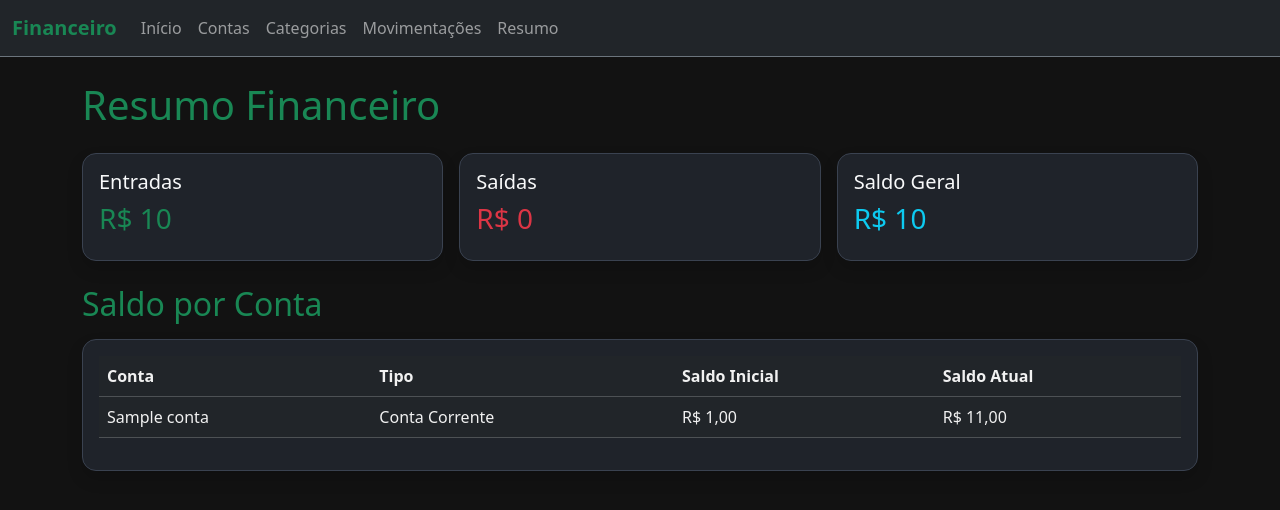
After one commit to Francielp2/Sistema-financeiro-django, a Django app: page /resumo/ in a window 1280 px wide. The commit adds this page. Shown: the top 510 px of the page. Run offline with Django 5.2, Linux system fonts and the light colour scheme; tables that the repository leaves empty hold one stand-in row (values such as "Sample post").

Commit message:
Implementação de resumos financeiros e calculo de saldo simples

```diff
--- a/financeiro/models.py
+++ b/financeiro/models.py
@@ -26,6 +26,26 @@ class Conta(models.Model):
 
     def __str__(self):
         return self.nome
+
+    @property
+    def saldo_atual(self):
+        entradas = self.movimentacoes_destino.filter(tipo='entrada').aggregate(
+            total=models.Sum('valor')
+        )['total'] or 0
+
+        saidas = self.movimentacoes_origem.filter(tipo='saida').aggregate(
+            total=models.Sum('valor')
+        )['total'] or 0
+
+        transferencias_recebidas = self.movimentacoes_destino.filter(tipo='transferencia').aggregate(
+            total=models.Sum('valor')
+        )['total'] or 0
+
+        transferencias_enviadas = self.movimentacoes_origem.filter(tipo='transferencia').aggregate(
+            total=models.Sum('valor')
+        )['total'] or 0
+
+        return self.saldo_inicial + entradas - saidas + transferencias_recebidas - transferencias_enviadas
 
 
 class Categoria(models.Model):
@@ -125,6 +145,18 @@ class Movimentacao(models.Model):
                 raise ValidationError(
                     'A conta de origem e destino não podem ser iguais.')
 
+        if self.tipo == 'saida':
+            if self.conta_origem.saldo_atual < self.valor:
+                raise ValidationError(
+                    'Saldo insuficiente para realizar esta saída.'
+                )
+
+        if self.tipo == 'transferencia':
+            if self.conta_origem.saldo_atual < self.valor:
+                raise ValidationError(
+                    'Saldo insuficiente para realizar esta transferência.'
+                )
+
     def save(self, *args, **kwargs):
         agora = timezone.localtime()
 
--- a/financeiro/templates/financeiro/contas/detalhes_conta.html
+++ b/financeiro/templates/financeiro/contas/detalhes_conta.html
@@ -16,6 +16,9 @@ Detalhes da Conta
         </p>
         <p class="text-light">
             <strong>Saldo inicial:</strong> R$ {{ conta.saldo_inicial }}
+        </p>
+        <p class="text-light">
+            <strong>Saldo atual:</strong> R$ {{ conta.saldo_atual }}
         </p>
         <p class="text-light">
             <strong>Status:</strong>
--- a/financeiro/templates/financeiro/contas/listar_contas.html
+++ b/financeiro/templates/financeiro/contas/listar_contas.html
@@ -24,6 +24,7 @@ Contas
                     <th>Nome</th>
                     <th>Tipo</th>
                     <th>Saldo Inicial</th>
+                    <th>Saldo Atual</th>
                     <th>Status</th>
                     <th>Ações</th>
                 </tr>
@@ -41,6 +42,8 @@ Contas
                     <td>
                         R$ {{ conta.saldo_inicial }}
                     </td>
+
+                    <td>R$ {{ conta.saldo_atual }}</td>
 
                     <td>
                         {% if conta.ativa %}
--- /dev/null
+++ b/financeiro/templates/financeiro/resumo_financeiro.html
@@ -0,0 +1,76 @@
+{% extends 'base.html' %}
+
+{% block title %}
+Resumo Financeiro
+{% endblock %}
+
+{% block content %}
+
+<h1 class="text-success mb-4">Resumo Financeiro</h1>
+
+<div class="row g-3 mb-4">
+
+    <div class="col-md-4">
+        <div class="card bg-dark border-secondary shadow">
+            <div class="card-body">
+                <h5 class="text-light">Entradas</h5>
+                <h3 class="text-success">R$ {{ total_entradas }}</h3>
+            </div>
+        </div>
+    </div>
+
+    <div class="col-md-4">
+        <div class="card bg-dark border-secondary shadow">
+            <div class="card-body">
+                <h5 class="text-light">Saídas</h5>
+                <h3 class="text-danger">R$ {{ total_saidas }}</h3>
+            </div>
+        </div>
+    </div>
+
+    <div class="col-md-4">
+        <div class="card bg-dark border-secondary shadow">
+            <div class="card-body">
+                <h5 class="text-light">Saldo Geral</h5>
+                <h3 class="text-info">R$ {{ saldo_geral }}</h3>
+            </div>
+        </div>
+    </div>
+
+</div>
+
+<h2 class="text-success mb-3">Saldo por Conta</h2>
+
+<div class="card bg-dark border-secondary shadow">
+    <div class="card-body">
+
+        <table class="table table-dark table-hover align-middle">
+            <thead>
+                <tr>
+                    <th>Conta</th>
+                    <th>Tipo</th>
+                    <th>Saldo Inicial</th>
+                    <th>Saldo Atual</th>
+                </tr>
+            </thead>
+
+            <tbody>
+                {% for conta in contas %}
+                <tr>
+                    <td>{{ conta.nome }}</td>
+                    <td>{{ conta.get_tipo_display }}</td>
+                    <td>R$ {{ conta.saldo_inicial }}</td>
+                    <td>R$ {{ conta.saldo_atual }}</td>
+                </tr>
+                {% empty %}
+                <tr>
+                    <td colspan="4">Nenhuma conta cadastrada.</td>
+                </tr>
+                {% endfor %}
+            </tbody>
+        </table>
+
+    </div>
+</div>
+
+{% endblock %}
--- a/financeiro/urls.py
+++ b/financeiro/urls.py
@@ -21,4 +21,6 @@ urlpatterns = [
     path('movimentacoes/<int:movimentacao_id>/', views.detalhes_movimentacao, name='detalhes_movimentacao'),
     path('movimentacoes/editar/<int:movimentacao_id>/', views.editar_movimentacao, name='editar_movimentacao'),
     path('movimentacoes/excluir/<int:movimentacao_id>/', views.excluir_movimentacao, name='excluir_movimentacao'),
+
+    path('resumo/', views.resumo_financeiro, name='resumo_financeiro'),
     ]
--- a/financeiro/views.py
+++ b/financeiro/views.py
@@ -1,6 +1,7 @@
 from django.shortcuts import render, redirect, get_object_or_404
 from .import models
 from .forms import ContaForm, ContaEditarForm, CategoriaForm, MovimentacaoForm
+from django.db.models import Sum
 
 # Função para a página inicial do aplicativo financeiro
 
@@ -204,3 +205,26 @@ def excluir_movimentacao(request, movimentacao_id):
     return render(request, 'financeiro/movimentacoes/excluir_movimentacao.html', {
         'movimentacao': movimentacao
     })
+
+# Função para resumo financeiro
+
+
+def resumo_financeiro(request):
+    total_entradas = models.Movimentacao.objects.filter(
+        tipo='entrada'
+    ).aggregate(total=Sum('valor'))['total'] or 0
+
+    total_saidas = models.Movimentacao.objects.filter(
+        tipo='saida'
+    ).aggregate(total=Sum('valor'))['total'] or 0
+
+    saldo_geral = total_entradas - total_saidas
+
+    contas = models.Conta.objects.all()
+
+    return render(request, 'financeiro/resumo_financeiro.html', {
+        'total_entradas': total_entradas,
+        'total_saidas': total_saidas,
+        'saldo_geral': saldo_geral,
+        'contas': contas,
+    })
--- a/templates/base.html
+++ b/templates/base.html
@@ -17,7 +17,7 @@
 
     <link href="https://cdn.jsdelivr.net/npm/bootstrap@5.3.7/dist/css/bootstrap.min.css" rel="stylesheet">
 
-    <link rel="stylesheet" href="{% static 'style.css' %}">
+    <link rel="stylesheet" href="{% static '/css/style.css' %}">
 
 </head>
 
@@ -65,6 +65,12 @@
                         </a>
                     </li>
 
+                    <li class="nav-item">
+                        <a class="nav-link" href="{% url 'resumo_financeiro' %}">
+                            Resumo
+                        </a>
+                    </li>
+
                 </ul>
 
             </div>
```
Also changed, not shown: static/css/style.css (renamed from static/style.css).
